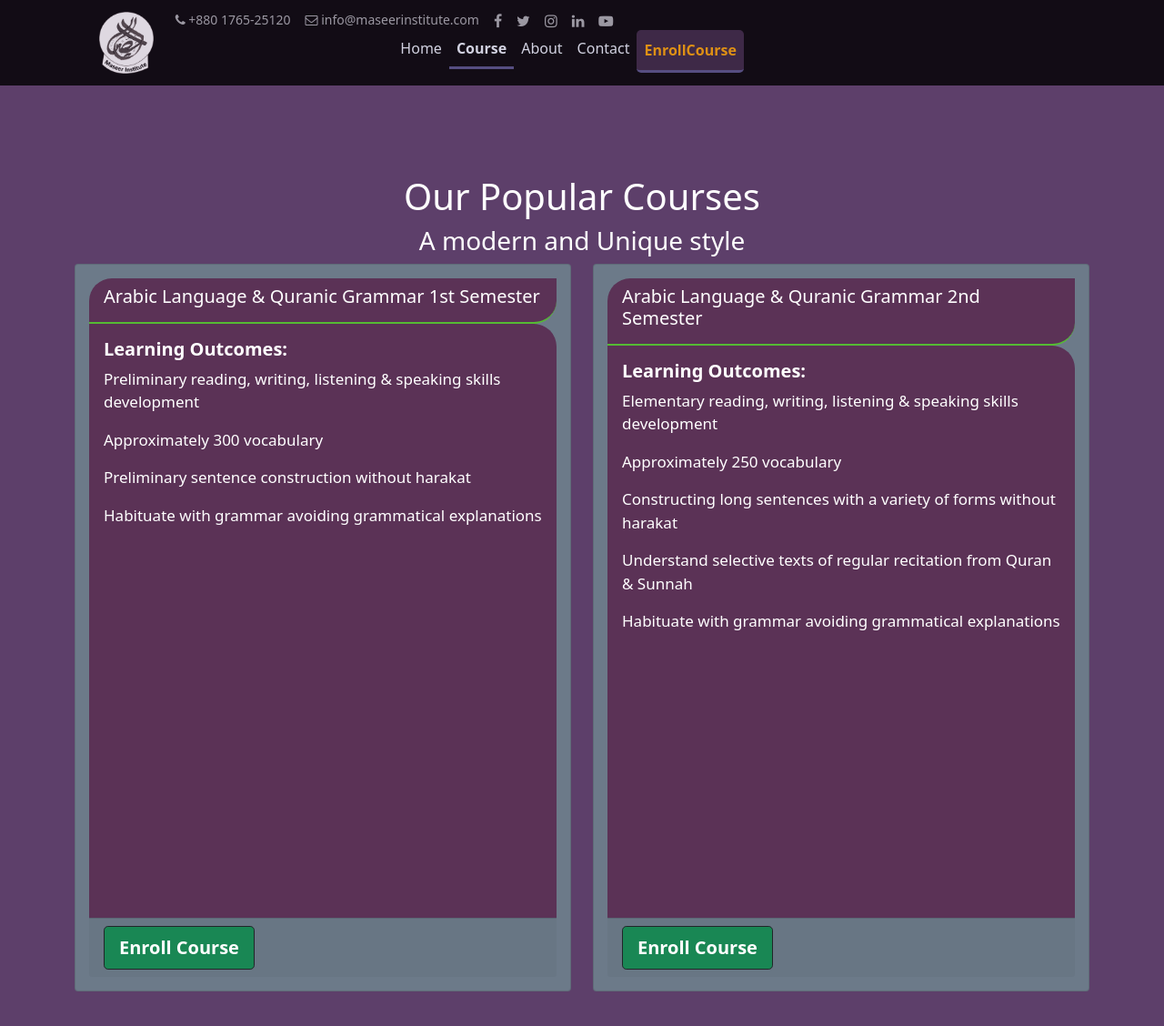
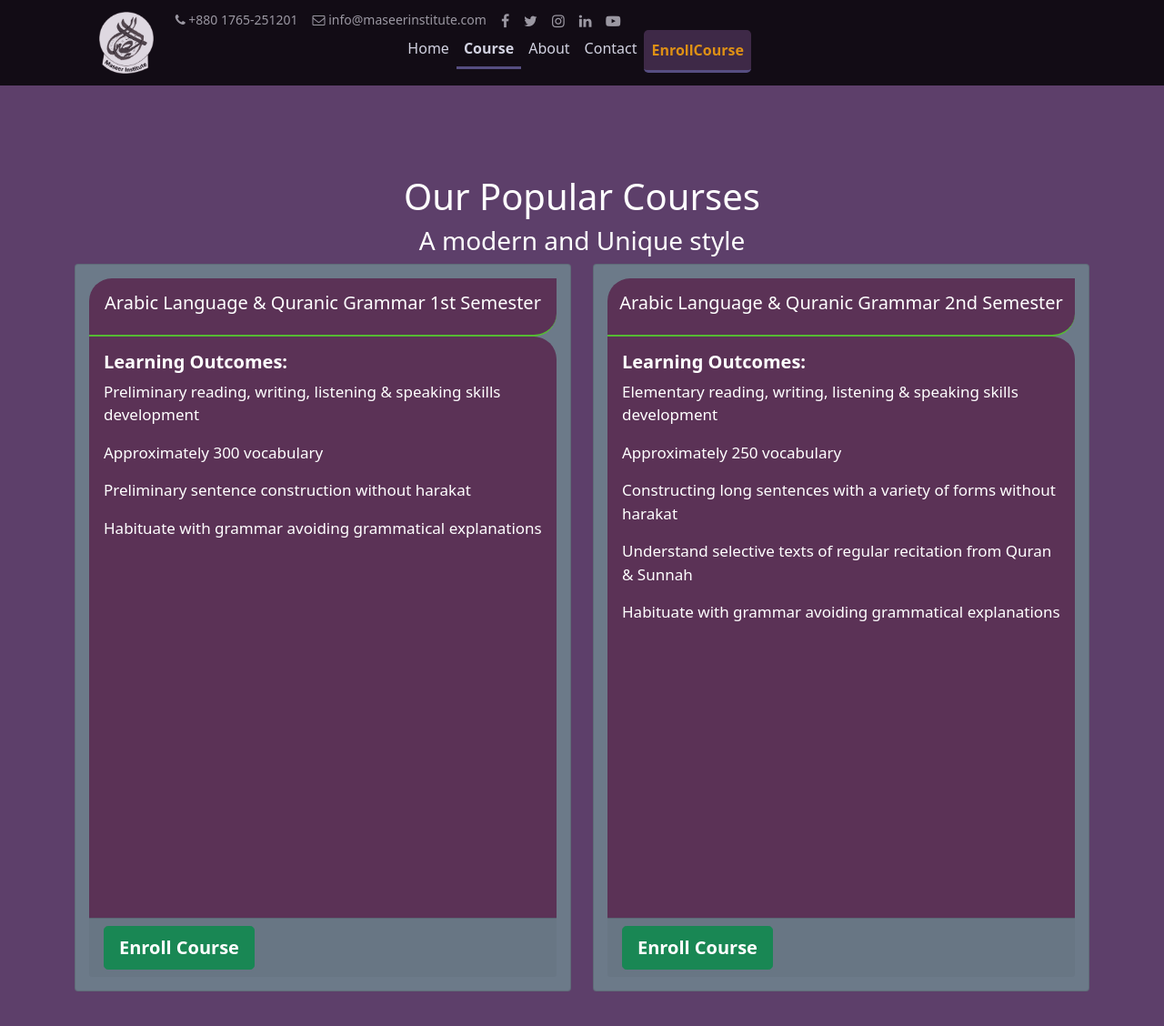
Before and after one commit to Lindos-Mahadi/MASEER-INSTITUTE-PROJECT, a React (Create React App) app: page /course in a window 1280 px wide. Shown: the top 1128 px of the page at 91% size. Built offline with nearby package versions, Linux system fonts and the light colour scheme; a web font is replaced by a local one.

Commit message:
complete responsive

```diff
--- a/src/App.css
+++ b/src/App.css
@@ -158,7 +158,10 @@ body {
   background-color: rgb(93, 63, 106, 0.6);
   padding: 10px;
   border-radius: 5px;
-
+}
+.card-header{
+  padding: 15px 10px;
+  text-align: center;
 }
 .enrollName{
   color: orange;
--- a/src/components/CardData/TopicCard.jsx
+++ b/src/components/CardData/TopicCard.jsx
@@ -24,7 +24,7 @@ const TopicCard = (props) =>{
                     <img src={props.imgSrc} className="img-fluid" style={{height: "250px"}} alt=""/>
                     <div className="card-body">
                         <p className="card-text">{props.text}</p>
-                        <button className="btn btn-success btn-outline-dark btn-sm btn-home">
+                        <button className="btn btn-success btn-sm btn-home">
                         <Link exact className="nav-link text-dark" to="/course">Get More Courses</Link>
                         </button>
                     </div>
--- a/src/components/Contact.jsx
+++ b/src/components/Contact.jsx
@@ -20,17 +20,17 @@ const Contact = () =>{
                                     <div className="row">
                                         <div className="col-12 col-md-6">
                                         <h4><PhoneEnabledIcon className="mr-4" />Phone</h4>
-                                        <h5 className="ml-5">+88010-1010-1010</h5>
+                                        <h5 className="ml-5">+8801765-251201</h5>
                                         </div>
 
                                         <div className="col-12 col-md-6">
                                         <h4><EmailIcon className="mr-4" />Phone</h4>
-                                        <h5 className="ml-5">+88010-1010-1010</h5>
+                                        <h5 className="ml-5">+88000-0000-0000</h5>
                                         </div>
                                     </div>
                                     <hr/>
                                     <h2><RoomIcon className="mr-4" />Address</h2>
-                                    <p className="lead ml-5">Mirpur 10, Dhaka-1229. Bangladesh</p>
+                                    <p className="lead ml-5">House# 116, Shenpara-porbota, Mirpur 10, Dhaka-1229. Bangladesh</p>
                                     <hr/>
                                 </div>
                                 <div className="col-12 col-lg-6">
--- a/src/components/Navbar.jsx
+++ b/src/components/Navbar.jsx
@@ -19,7 +19,7 @@ const Navbar = () =>{
 
                         <ul className="navbar-nav ml-auto">
                             <div className="d-flex justify-content-end social-list">
-                                <p className="d-none d-sm-block"><a className="nav-link con-info" href=""><i className="fa fa-phone"></i> +880 1765-25120</a></p>
+                                <p className="d-none d-sm-block"><a className="nav-link con-info" href=""><i className="fa fa-phone"></i> +880 1765-251201</a></p>
                                 <p className="d-none d-md-block "><a className="nav-link con-info" href=""><i className="fa fa-envelope-o"></i>  info@maseerinstitute.com</a></p>
                                 <p className="d-none d-sm-block"><a className="nav-link" href=""><i className="fa fa-facebook"></i></a></p>
                                 <p className="d-none d-sm-block"><a className="nav-link" href=""><i className="fa fa-twitter"></i></a></p>
--- a/src/components/ReactModal.jsx
+++ b/src/components/ReactModal.jsx
@@ -13,7 +13,7 @@ const ReactModal = () =>{
 
     return (
         <React.Fragment>
-            <Button variant="btn btn-success btn-outline-dark btn-lg btn-home" onClick={handleShow}>Enroll Course</Button>
+            <Button variant="btn btn-success btn-lg btn-home" onClick={handleShow}>Enroll Course</Button>
             <Modal show={show} onHide={handleClose} size = "lg" centered >
                 <Modal.Header  closeButton>
                   <Modal.Title> <h3 className="text-center">Submit Your Course Details</h3></Modal.Title>
@@ -42,9 +42,16 @@ const ReactModal = () =>{
                                 {/* <Form.Control type="text" placeholder="Course or Semestar Name" required /> */}
                                 <select className="form-control" name="select-profession" id="select-profession" required >
                                   <option value="" disable>Select Course or Semestar Name </option>
-                                  <option value="hacker">Hacker</option>
-                                  <option value="gamer">Gamer</option>
-                                  <option value="develop">Develop</option>
+                                  <option value="hacker">Arabic Language & Quranic Grammar 1st Semester </option>
+                                  <option value="gamer">Arabic Language & Quranic Grammar 2nd Semester </option>
+                                  <option value="develop">Arabic Language & Quranic Grammar 3rd Semester</option>
+                                  <option value="develop">Arabic Language & Quranic Grammar Semester 4 – 6</option>
+                                  <option value="develop">Quran Reading & Reciting program 3 semesters </option>
+                                  <option value="develop">Hifzul Quran Program </option>
+                                  <option value="develop">Fundamental Quranic Grammar 1st Semester </option>
+                                  <option value="develop">Fundamental Quranic Grammar 2nd semester </option>
+                                  <option value="develop">Fundamental Quraic Grammer 3rd semester</option>
+                                  <option value="develop">Advanced Quran Learning Programme</option>
                                 </select>
                               </Col>
                             </Form.Group>
```
Also changed, not shown: 11 other files (tests, documents, lock files or other folders).
